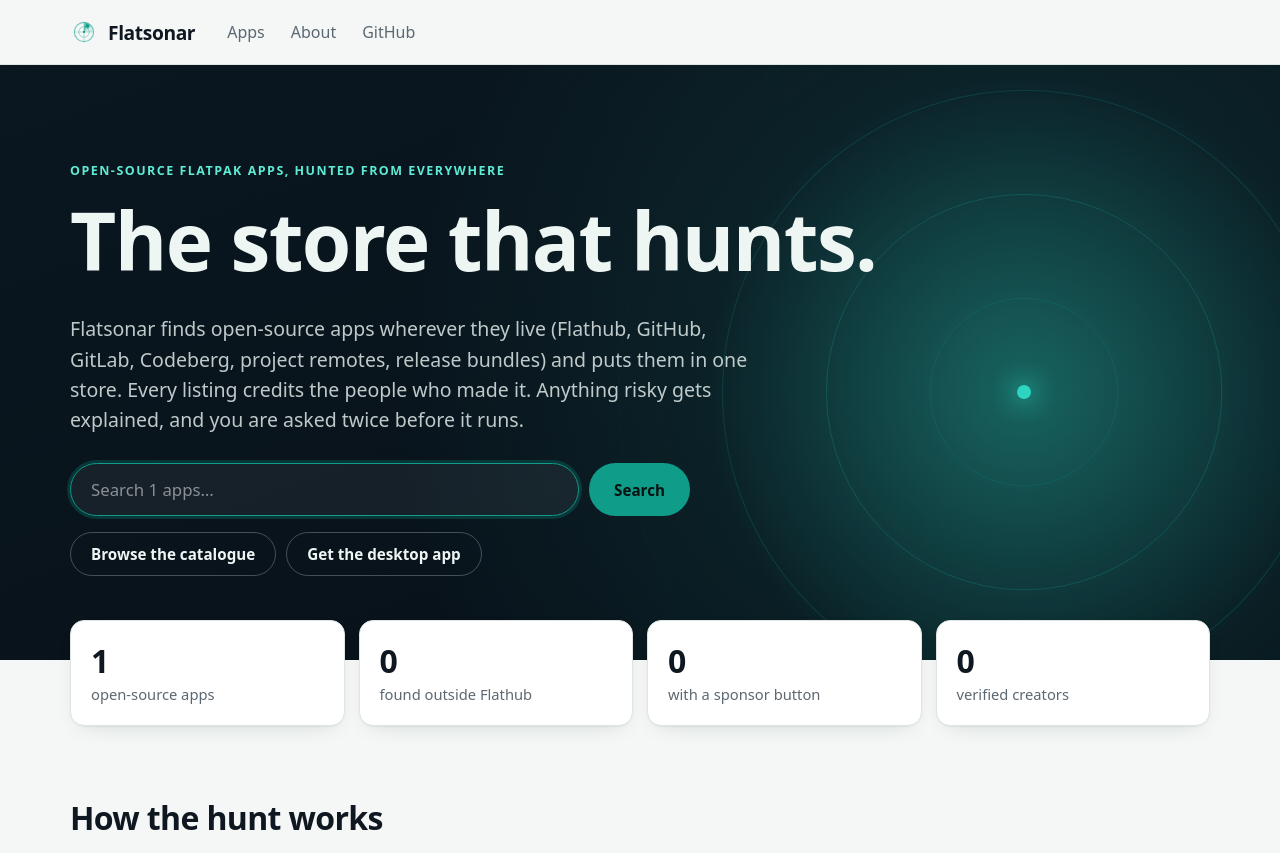
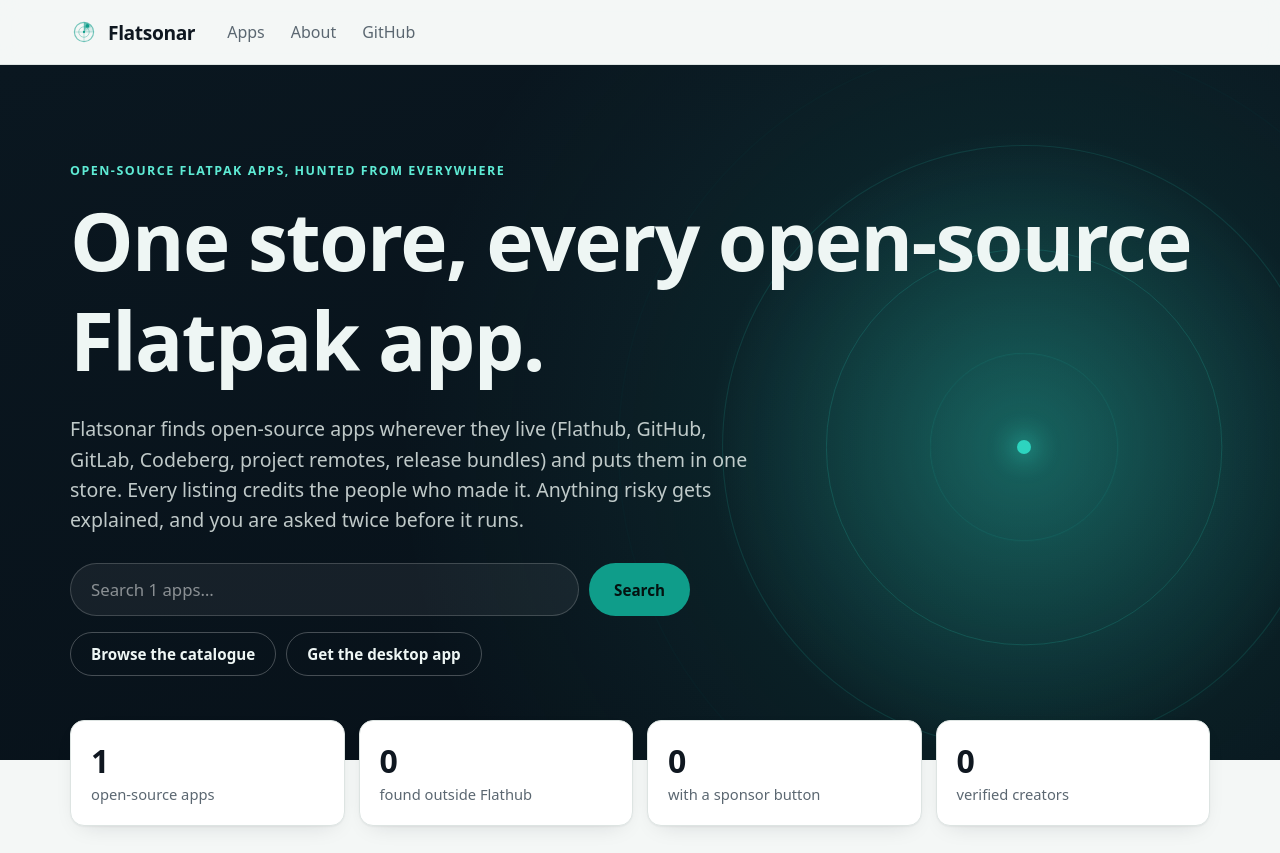
Before and after one commit to abutauskas/flatsonar, a FastAPI app: page / in a window 1280 px wide. Shown: the top 853 px of the page. Run offline with FastAPI, Linux system fonts and the light colour scheme; tables that the repository leaves empty hold one stand-in row (values such as "Sample post"); grey boxes marked "Sample" are stand-in pictures.

Commit message:
Soften the homepage headline, drop hero search autofocus
"The store that hunts." read harsher than intended. Also stop the hero
search box from stealing focus the instant the page loads.

```diff
--- a/server/flatsonar_server/web/templates/index.html
+++ b/server/flatsonar_server/web/templates/index.html
@@ -8,7 +8,7 @@
   <div class="rings" aria-hidden="true"><i></i><i></i><i></i><i></i><b></b></div>
   <div class="wrap">
     <p class="kicker">Open-source Flatpak apps, hunted from everywhere</p>
-    <h1>The store that hunts.</h1>
+    <h1>One store, every open-source Flatpak app.</h1>
     <p class="lede">
       {{ site.name }} finds open-source apps wherever they live (Flathub, GitHub, GitLab, Codeberg,
       project remotes, release bundles) and puts them in one store. Every listing credits the
@@ -16,7 +16,7 @@
     </p>
     <form class="hero-search" action="/apps" role="search">
       <label class="visually-hidden" for="heroq">Search apps</label>
-      <input id="heroq" type="search" name="q" placeholder="Search {{ stats.apps }} apps…" autocomplete="off" autofocus>
+      <input id="heroq" type="search" name="q" placeholder="Search {{ stats.apps }} apps…" autocomplete="off">
       <button class="btn primary" type="submit">Search</button>
     </form>
     <div class="cta">
```
